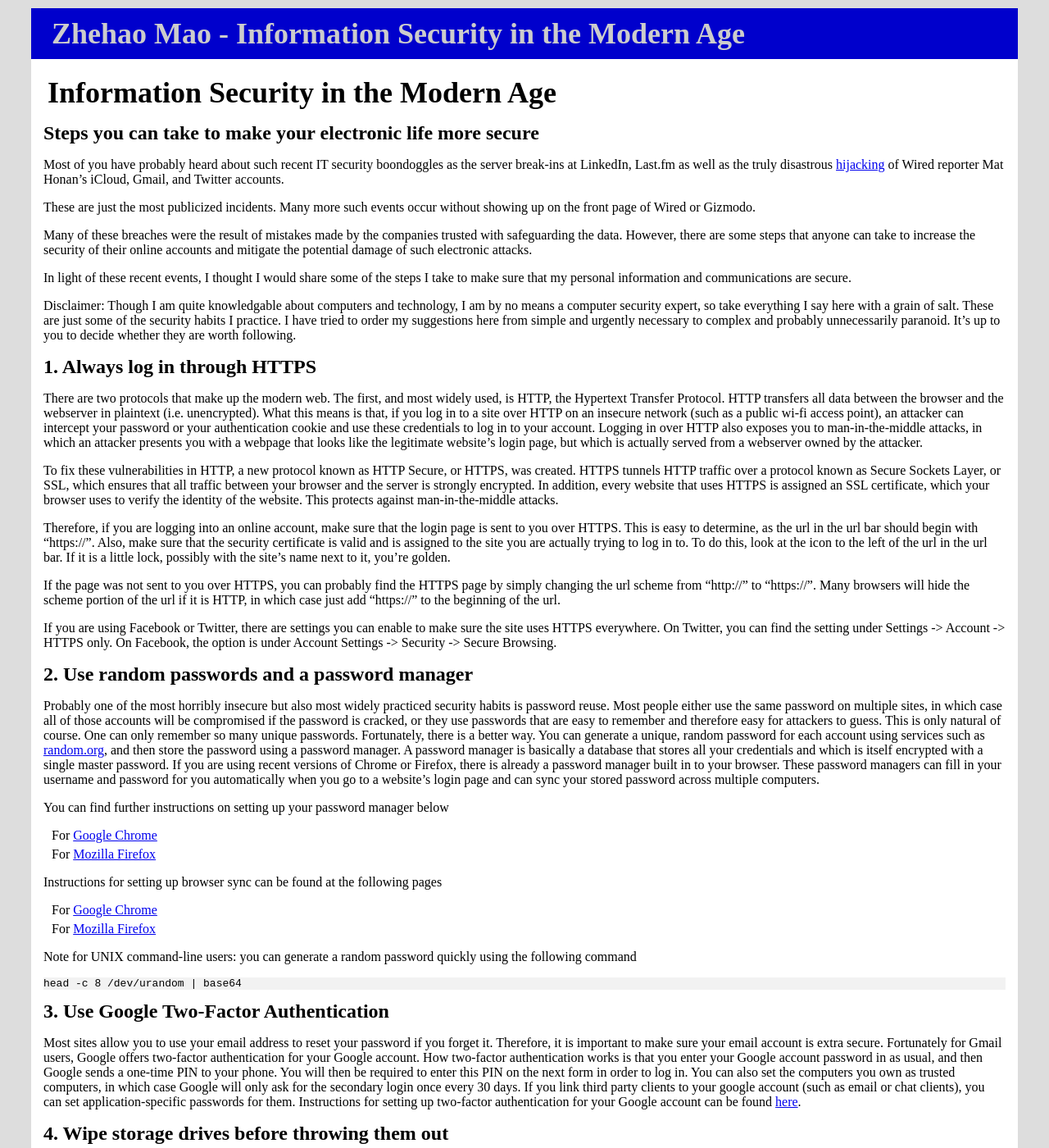
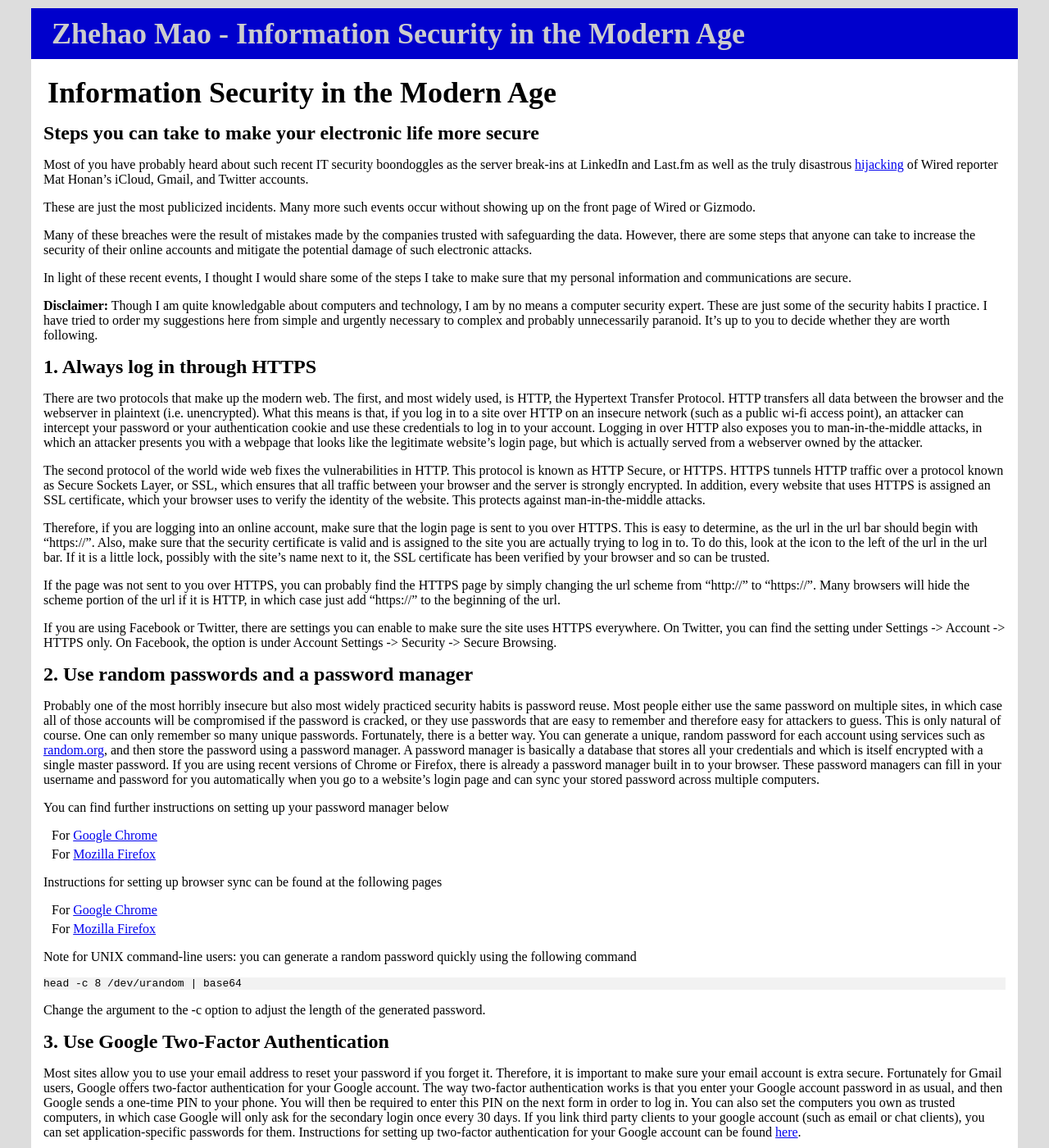
Before and after one commit to zhemao/zhemao.github.com, a Jekyll site: the page built from _posts/2012-08-20-information-security.markdown, in a window 1280 px wide and 1400 px high. Shown: the whole window at 82% size. Built offline with Jekyll 4.4.1, drawn with Linux system fonts in a browser that asks for light colours; comment, search, counter and statistics services are not loaded; some of the changed text lies outside the part shown.

Commit message:
some edits to security post

```diff
--- a/_posts/2012-08-20-information-security.markdown
+++ b/_posts/2012-08-20-information-security.markdown
@@ -8,7 +8,7 @@
 ## Steps you can take to make your electronic life more secure
 
 Most of you have probably heard about such recent IT security boondoggles as
-the server break-ins at LinkedIn, Last.fm as well as the truly disastrous
+the server break-ins at LinkedIn and Last.fm as well as the truly disastrous
 [hijacking](http://www.emptyage.com/post/28679875595/yes-i-was-hacked-hard)
 of Wired reporter Mat Honan's iCloud, Gmail, and Twitter accounts.
 
@@ -23,12 +23,11 @@
 In light of these recent events, I thought I would share some of the steps I
 take to make sure that my personal information and communications are secure.
 
-Disclaimer: Though I am quite knowledgable about computers and technology,
-I am by no means a computer security expert, so take everything I say here with
-a grain of salt. These are just some of the security habits I practice. I have
-tried to order my suggestions here from simple and urgently necessary to complex
-and probably unnecessarily paranoid. It's up to you to decide whether they are
-worth following.
+**Disclaimer:** Though I am quite knowledgable about computers and technology,
+I am by no means a computer security expert. These are just some of the
+security habits I practice. I have tried to order my suggestions here from
+simple and urgently necessary to complex and probably unnecessarily paranoid.
+It's up to you to decide whether they are worth following.
 
 ## 1. Always log in through HTTPS
 
@@ -42,12 +41,13 @@
 an attacker presents you with a webpage that looks like the legitimate website's
 login page, but which is actually served from a webserver owned by the attacker.
 
-To fix these vulnerabilities in HTTP, a new protocol known as HTTP Secure, or
-HTTPS, was created. HTTPS tunnels HTTP traffic over a protocol known as Secure
-Sockets Layer, or SSL, which ensures that all traffic between your browser and
-the server is strongly encrypted. In addition, every website that uses HTTPS is
-assigned an SSL certificate, which your browser uses to verify the identity of
-the website. This protects against man-in-the-middle attacks.
+The second protocol of the world wide web fixes the vulnerabilities in HTTP.
+This protocol is known as HTTP Secure, or HTTPS. HTTPS tunnels HTTP traffic
+over a protocol known as Secure Sockets Layer, or SSL, which ensures that all
+traffic between your browser and the server is strongly encrypted. In addition,
+every website that uses HTTPS is assigned an SSL certificate, which your
+browser uses to verify the identity of the website. This protects against
+man-in-the-middle attacks.
 
 Therefore, if you are logging into an online account, make sure that the login
 page is sent to you over HTTPS. This is easy to determine, as the url in the
@@ -55,7 +55,7 @@
 certificate is valid and is assigned to the site you are actually trying to
 log in to. To do this, look at the icon to the left of the url in the
 url bar. If it is a little lock, possibly with the site's name next to it,
-you're golden.
+the SSL certificate has been verified by your browser and so can be trusted.
 
 If the page was not sent to you over HTTPS, you can probably find the HTTPS
 page by simply changing the url scheme from "http://" to "https://".
@@ -97,15 +97,18 @@
 
     head -c 8 /dev/urandom | base64
 
+Change the argument to the -c option to adjust the length of the generated
+password.
+
 ## 3. Use Google Two-Factor Authentication
 
 Most sites allow you to use your email address to reset your password if you
 forget it. Therefore, it is important to make sure your email account is extra
 secure. Fortunately for Gmail users, Google offers two-factor authentication
-for your Google account. How two-factor authentication works is that you enter
-your Google account password in as usual, and then Google sends a one-time
-PIN to your phone. You will then be required to enter this PIN on the next
-form in order to log in. You can also set the computers you own as trusted
+for your Google account. The way two-factor authentication works is that you
+enter your Google account password in as usual, and then Google sends a
+one-time PIN to your phone. You will then be required to enter this PIN on the
+next form in order to log in. You can also set the computers you own as trusted
 computers, in which case Google will only ask for the secondary login once
 every 30 days. If you link third party clients to your google account (such
 as email or chat clients), you can set application-specific passwords for them.
@@ -125,7 +128,7 @@
     dd if=/dev/urandom of=/dev/sda bs=1M
 
 Where /dev/sda can be replaced with whatever drive or partition you want to
-erase. If you don't have a Linux live USB handy, or aren't familiar with the
+erase. If you don't have a Linux live USB handy or aren't familiar with the
 command line, you should do some searching for the method that will work best
 for you.
 
@@ -141,10 +144,10 @@
 
 Once criminals steal your computer, they can pull all of your personal data off
 of it. You might think you're safe because you use a password to log in to your
-computer, but if the data is unencrypted, the thieves can always bypass your
+computer, but, if the data is unencrypted, the thieves can always bypass your
 operating system's file permissions to obtain the data.
 
-The best way to avoid this problem of course is to make sure your computer or
+The best way to avoid this problem, of course, is to make sure your computer or
 phone is not lost or stolen. But you can also mitigate the potential fallout
 from computer theft by encrypting your hard drive.
 
@@ -166,8 +169,8 @@
 is a pretty good cross-platform software package for full-disk encryption.
 
 I don't know much about disk encryption on mobile phones, but I've heard that
-Android 3 "Honeycomb" are able to use LUKS encryption. iOS apparently has
-full disk encryption by default, but its disk encryption implementation is
+Android 3 "Honeycomb" and above are able to use LUKS encryption. iOS apparently
+has full disk encryption by default, but its disk encryption implementation is
 [completely broken and useless](http://www.alertboot.com/blog/blogs/endpoint_security/archive/2010/05/28/iphone-encryption-is-for-naught-under-linux.aspx).
 
 ## 6. Encrypt your communications using PGP
```
